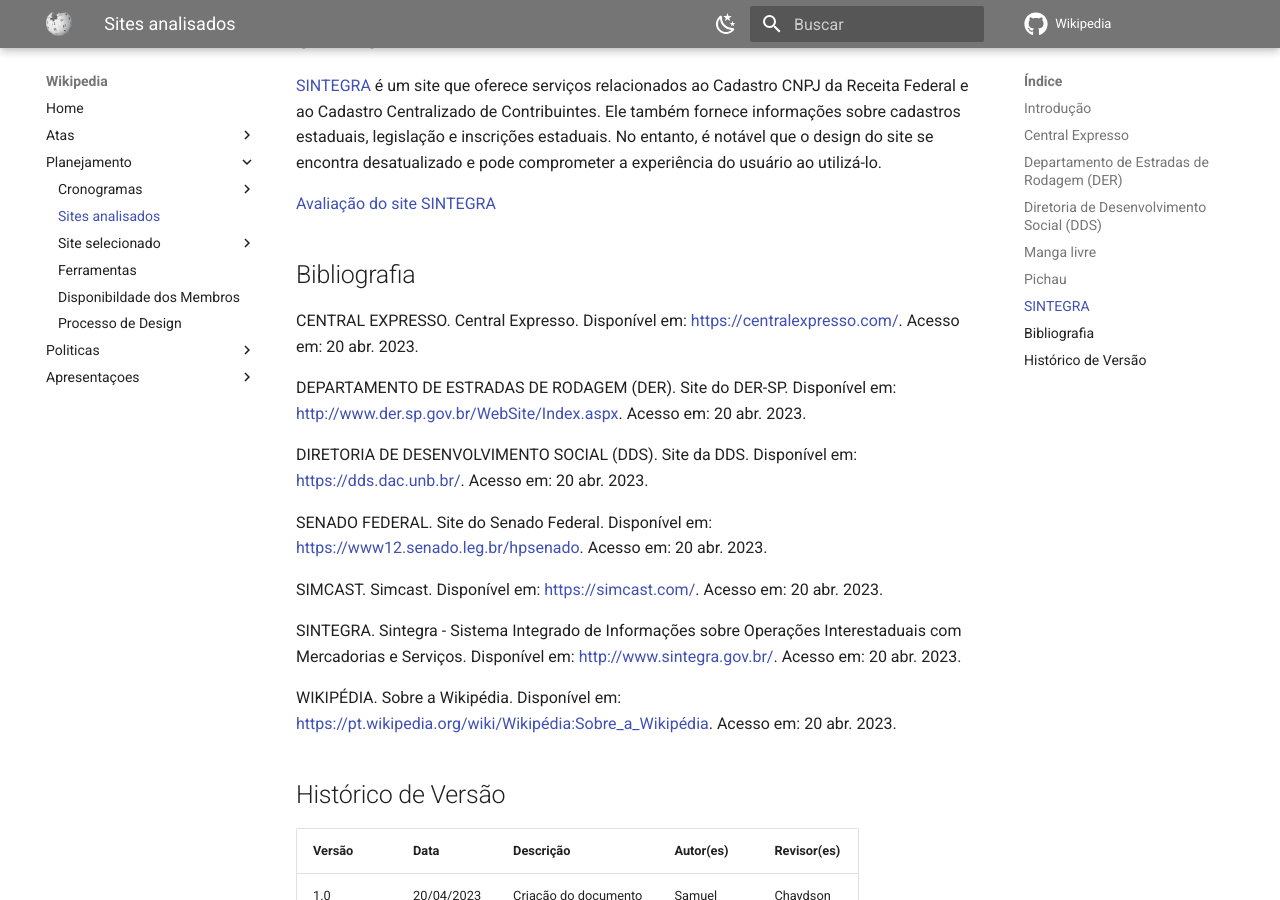
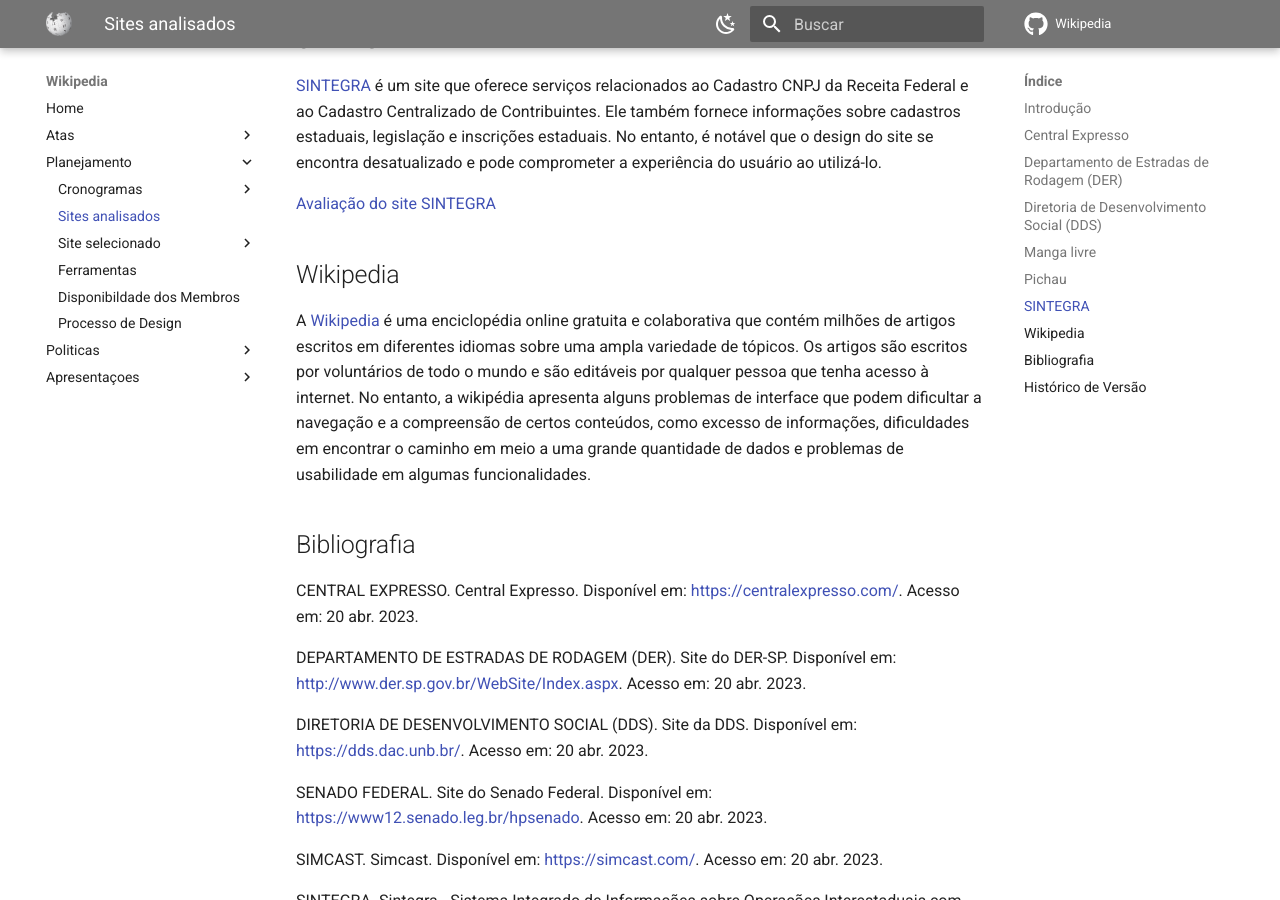
Before and after one commit to Interacao-Humano-Computador/2023.1-Wikipedia, an MkDocs documentation site: the page built from docs/planejamento/sitesAnalisados.md, in a window 1280 px wide and 900 px high, scrolled down 1689 px. Built offline with MkDocs 1.6.1 and Material for MkDocs 9.7.7, drawn with Linux system fonts in a browser that asks for light colours; comment, search, counter and statistics services are not loaded.

Commit message:
pequenas alteracoes

```diff
--- a/docs/planejamento/sitesAnalisados.md
+++ b/docs/planejamento/sitesAnalisados.md
@@ -37,6 +37,10 @@
 
 [Avaliação do site SINTEGRA](../pdfs/avaliacaoSintegra.pdf)
 
+## Wikipedia
+
+A [Wikipedia](https://pt.wikipedia.org/wiki/Wikip%C3%A9dia:P%C3%A1gina_principal) é uma enciclopédia online gratuita e colaborativa que contém milhões de artigos escritos em diferentes idiomas sobre uma ampla variedade de tópicos. Os artigos são escritos por voluntários de todo o mundo e são editáveis por qualquer pessoa que tenha acesso à internet. No entanto, a wikipédia apresenta alguns problemas de interface que podem dificultar a navegação e a compreensão de certos conteúdos, como excesso de informações, dificuldades em encontrar o caminho em meio a uma grande quantidade de dados e problemas de usabilidade em algumas funcionalidades.
+
 ## Bibliografia
 
 CENTRAL EXPRESSO. Central Expresso. Disponível em: [https://centralexpresso.com/](https://centralexpresso.com/). Acesso em: 20 abr. 2023.
```
